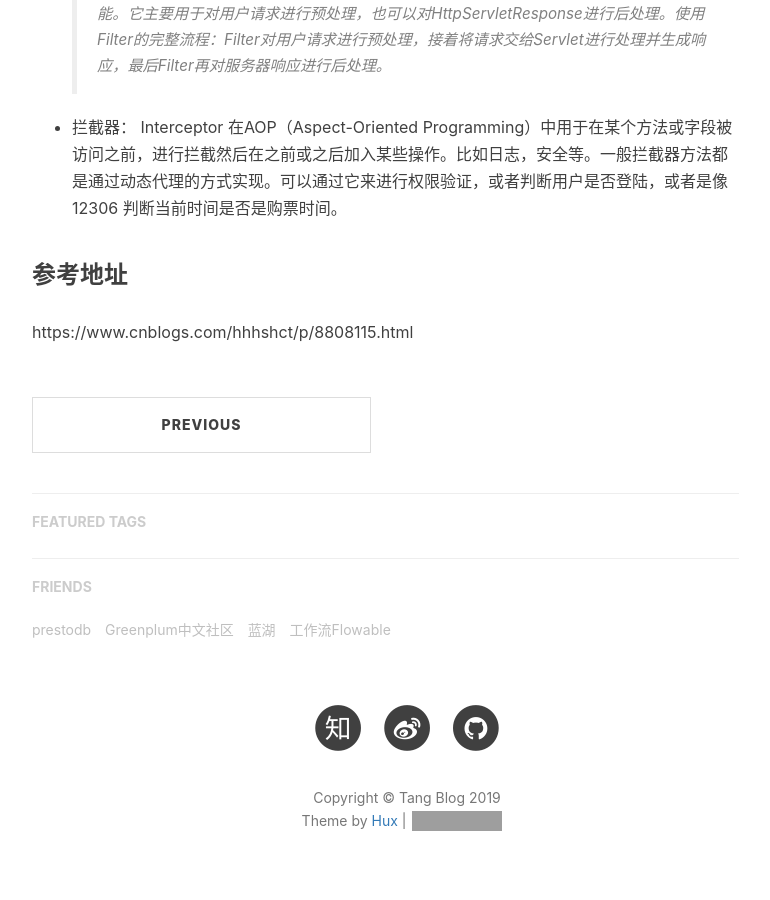
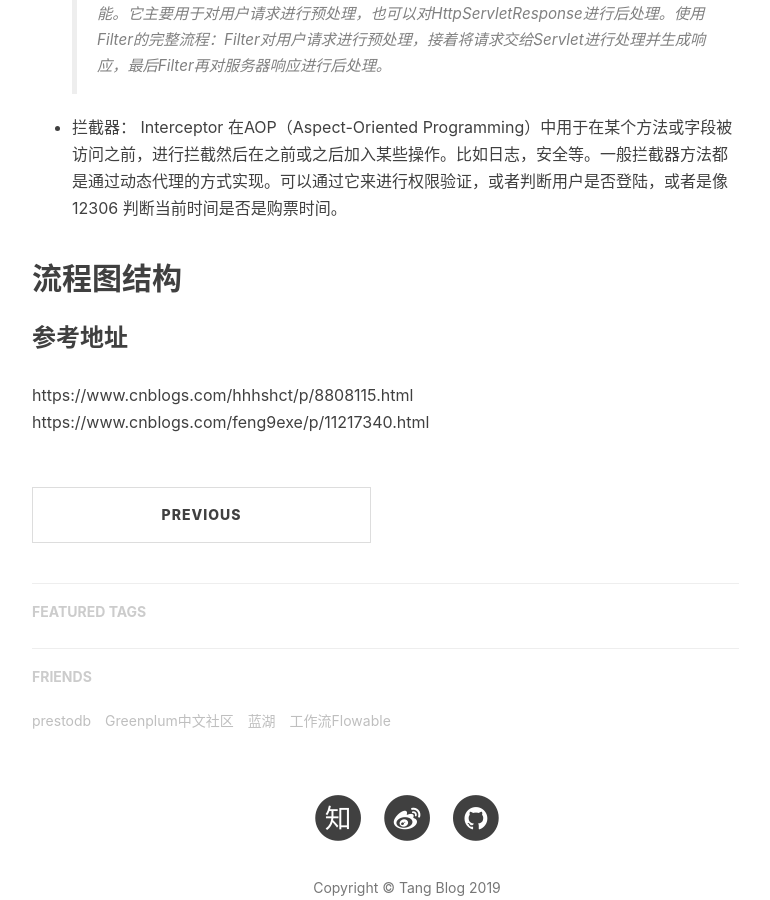
Before and after one commit to tangyibo/tangyibo.github.io, a Jekyll site: the page built from _posts/2019-11-26-spring-boot-filter-listener-interceptor.md, in a window 1280 px wide and 900 px high, scrolled down 948 px. Shown: the whole window, without its empty margins (233-1003 px from the left). Built offline with Jekyll 4.4.1, drawn with Linux system fonts in a browser that asks for light colours; nearby versions of some CDN libraries; our own code applies the rules of GitHub Pages for plain Markdown files; comment, search, counter and statistics services are not loaded; grey boxes are pictures that could not be loaded.

Commit message:
补充截图

```diff
--- a/_posts/2019-11-26-spring-boot-filter-listener-interceptor.md
+++ b/_posts/2019-11-26-spring-boot-filter-listener-interceptor.md
@@ -23,5 +23,9 @@ tag: [springboot]
 - 拦截器：
 Interceptor 在AOP（Aspect-Oriented Programming）中用于在某个方法或字段被访问之前，进行拦截然后在之前或之后加入某些操作。比如日志，安全等。一般拦截器方法都是通过动态代理的方式实现。可以通过它来进行权限验证，或者判断用户是否登陆，或者是像12306 判断当前时间是否是购票时间。
 
+## 流程图结构
+
+
 ### 参考地址
 https://www.cnblogs.com/hhhshct/p/8808115.html
+https://www.cnblogs.com/feng9exe/p/11217340.html
```
Also changed, not shown: _posts/imgs/03c84353cbcfc57dddf7714cba62cfed662.jpg (added), _posts/imgs/1090617-20180515204018593-1889287518.png (added).
